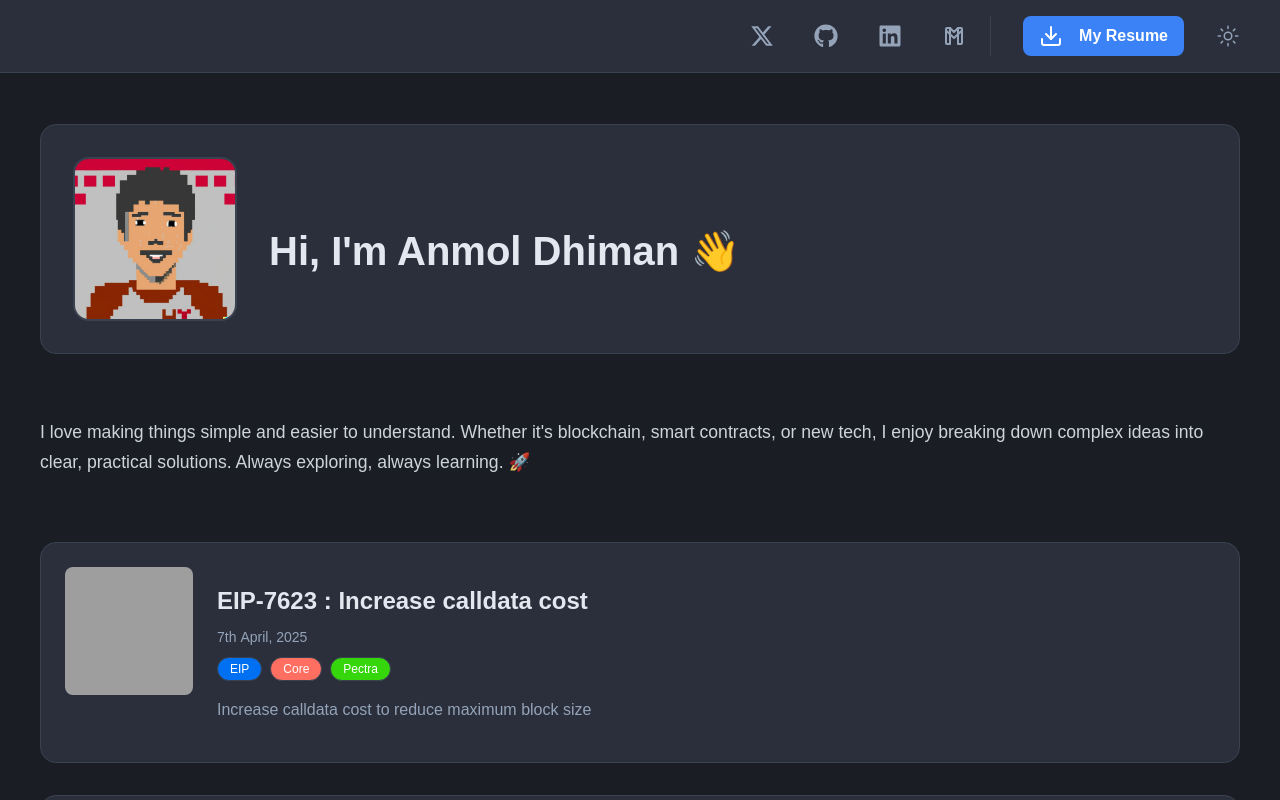
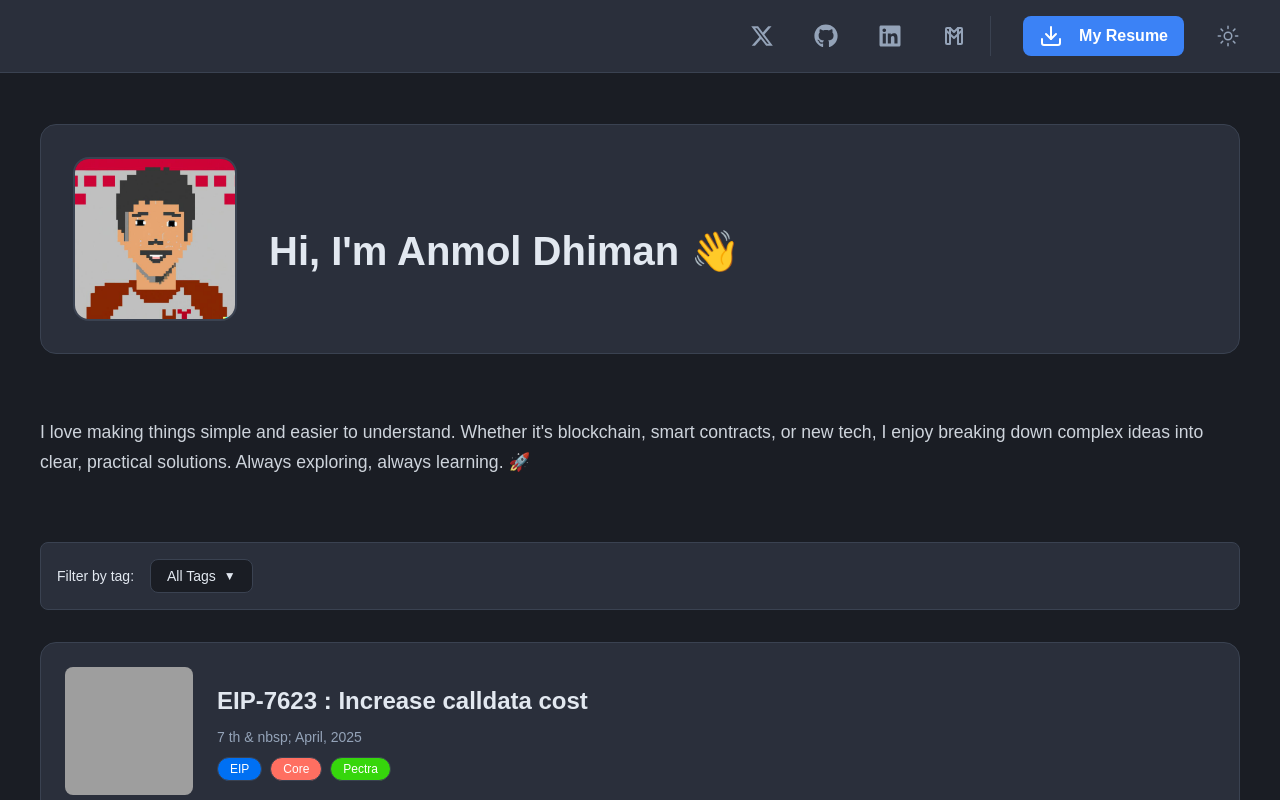
Before and after one commit to Anmol-Dhiman/anmol-dhiman.github.io, a React (Create React App) app: page / in a window 1280 px wide. Shown: the top 800 px of the page. Built offline with nearby package versions, Linux system fonts and the light colour scheme; grey boxes are pictures that could not be loaded; a web font is replaced by a local one.

Commit message:
feat: sort button

```diff
--- a/src/components/BlogRender.js
+++ b/src/components/BlogRender.js
@@ -1,34 +1,79 @@
 import { BlogData } from "../utils/BlogData";
 import { Link } from "react-router-dom";
+import { useState } from "react";
 
 const BlogRender = () => {
-  // Use BlogData directly since we're not filtering yet
-  const blogs = BlogData;
+  const [selectedTag, setSelectedTag] = useState(null);
+
+  // Get all unique tags from BlogData
+  const allTags = [
+    ...new Set(BlogData.flatMap((blog) => blog.tags.map((tag) => tag.text))),
+  ];
+
+  // Filter blogs based on selected tag
+  const filteredBlogs = selectedTag
+    ? BlogData.filter((blog) =>
+        blog.tags.some((tag) => tag.text === selectedTag)
+      )
+    : BlogData;
 
   return (
     <div className="blog-container">
+      {" "}
+      {/* Tag Sort Bar */}{" "}
+      <div className="tag-sort-container">
+        <div className="tag-sort-header">
+          <span className="tag-sort-label"> Filter by tag: </span>{" "}
+          <div className="tag-sort-dropdown">
+            <button className="tag-sort-trigger">
+              {" "}
+              {selectedTag || "All Tags"}{" "}
+              <span className="tag-sort-arrow"> ▼ </span>{" "}
+            </button>{" "}
+            <div className="tag-sort-options">
+              <button
+                className={`tag-sort-option ${!selectedTag ? "active" : ""}`}
+                onClick={() => setSelectedTag(null)}
+              >
+                All Tags{" "}
+              </button>{" "}
+              {allTags.map((tag) => (
+                <button
+                  key={tag}
+                  className={`tag-sort-option ${selectedTag === tag ? "active" : ""}`}
+                  onClick={() => setSelectedTag(tag)}
+                >
+                  {tag}{" "}
+                </button>
+              ))}{" "}
+            </div>{" "}
+          </div>{" "}
+        </div>{" "}
+      </div>{" "}
       <div className="blog-grid">
-        {blogs.map((post) => {
+        {" "}
+        {filteredBlogs.map((post) => {
           return (
             <Link
               key={post.slug}
               to={`/blog/${post.slug}`}
               className="blog-card"
             >
-              {/* Blog Image */}
+              {" "}
+              {/* Blog Image */}{" "}
               {post.image && (
                 <img src={post.image} alt={post.title} className="blog-image" />
-              )}
-
-              {/* Blog Content */}
+              )}{" "}
+              {/* Blog Content */}{" "}
               <div>
-                <h2 className="blog-title">{post.title}</h2>
+                <h2 className="blog-title"> {post.title} </h2>{" "}
                 <p className="blog-date">
-                  {formatDateWithSuperscript(post.date)}
-                </p>
-
-                {/* Tags */}
+                  {" "}
+                  {formatDateWithSuperscript(post.date)}{" "}
+                </p>{" "}
+                {/* Tags */}{" "}
                 <div className="blog-tags">
+                  {" "}
                   {post.tags.map((tag, index) => (
                     <span
                       key={index}
@@ -38,18 +83,18 @@ const BlogRender = () => {
                         color: tag.textColor,
                       }}
                     >
-                      {tag.text}
+                      {" "}
+                      {tag.text}{" "}
                     </span>
-                  ))}
-                </div>
-
-                {/* Description */}
-                <p className="blog-description">{post.description}</p>
-              </div>
+                  ))}{" "}
+                </div>{" "}
+                {/* Description */}{" "}
+                <p className="blog-description"> {post.description} </p>{" "}
+              </div>{" "}
             </Link>
           );
-        })}
-      </div>
+        })}{" "}
+      </div>{" "}
     </div>
   );
 };
@@ -70,9 +115,9 @@ const formatDateWithSuperscript = (dateString) => {
 
   return (
     <span>
-      {dayNumber}
-      {suffix}&nbsp;
-      {date.toLocaleString("en-US", { month: "long" })}, {year}
+      {" "}
+      {dayNumber} {suffix} & nbsp;{" "}
+      {date.toLocaleString("en-US", { month: "long" })}, {year}{" "}
     </span>
   );
 };
--- a/src/index.css
+++ b/src/index.css
@@ -822,3 +822,138 @@
             letter-spacing: 0.5px;
             border: 1px solid var(--border-color);
         }
+        /* Tag Sort Bar */
+
+        .tag-sort-bar {
+            display: flex;
+            flex-wrap: wrap;
+            gap: 0.5rem;
+            margin-bottom: 2rem;
+            padding: 1rem;
+            background-color: var(--secondary-bg);
+            border-radius: 0.5rem;
+            border: 1px solid var(--border-color);
+        }
+
+        .tag-sort-button {
+            padding: 0.5rem 1rem;
+            border-radius: 0.5rem;
+            border: 1px solid var(--border-color);
+            background-color: var(--primary-bg);
+            color: var(--text-primary);
+            font-size: 0.875rem;
+            font-weight: 500;
+            cursor: pointer;
+            transition: all 0.3s ease;
+        }
+
+        .tag-sort-button:hover {
+            background-color: var(--hover-bg);
+            border-color: var(--accent-color);
+            color: var(--accent-color);
+        }
+
+        .tag-sort-button.active {
+            background-color: var(--accent-color);
+            color: white;
+            border-color: var(--accent-color);
+        }
+        /* Tag Sort Container */
+
+        .tag-sort-container {
+            margin-bottom: 2rem;
+            padding: 1rem;
+            background-color: var(--secondary-bg);
+            border-radius: 0.5rem;
+            border: 1px solid var(--border-color);
+        }
+
+        .tag-sort-header {
+            display: flex;
+            align-items: center;
+            gap: 1rem;
+        }
+
+        .tag-sort-label {
+            color: var(--text-primary);
+            font-size: 0.875rem;
+            font-weight: 500;
+        }
+
+        .tag-sort-dropdown {
+            position: relative;
+            display: inline-block;
+        }
+
+        .tag-sort-trigger {
+            display: flex;
+            align-items: center;
+            gap: 0.5rem;
+            padding: 0.5rem 1rem;
+            background-color: var(--primary-bg);
+            border: 1px solid var(--border-color);
+            border-radius: 0.5rem;
+            color: var(--text-primary);
+            font-size: 0.875rem;
+            font-weight: 500;
+            cursor: pointer;
+            transition: all 0.3s ease;
+        }
+
+        .tag-sort-trigger:hover {
+            border-color: var(--accent-color);
+            color: var(--accent-color);
+        }
+
+        .tag-sort-arrow {
+            font-size: 0.75rem;
+            transition: transform 0.3s ease;
+        }
+
+        .tag-sort-dropdown:hover .tag-sort-arrow {
+            transform: translateY(2px);
+        }
+
+        .tag-sort-options {
+            position: absolute;
+            top: 100%;
+            left: 0;
+            margin-top: 0.5rem;
+            background-color: var(--primary-bg);
+            border: 1px solid var(--border-color);
+            border-radius: 0.5rem;
+            min-width: 200px;
+            box-shadow: 0 4px 6px rgba(0, 0, 0, 0.1);
+            opacity: 0;
+            transform: translateY(-10px);
+            transition: all 0.3s ease;
+            z-index: 10;
+        }
+
+        .tag-sort-dropdown:hover .tag-sort-options {
+            opacity: 1;
+            transform: translateY(0);
+        }
+
+        .tag-sort-option {
+            display: block;
+            width: 100%;
+            padding: 0.75rem 1rem;
+            text-align: left;
+            border: none;
+            background: none;
+            color: var(--text-primary);
+            font-size: 0.875rem;
+            cursor: pointer;
+            transition: all 0.2s ease;
+        }
+
+        .tag-sort-option:hover {
+            background-color: var(--hover-bg);
+            color: var(--accent-color);
+        }
+
+        .tag-sort-option.active {
+            background-color: var(--accent-color);
+            color: white;
+        }
```
